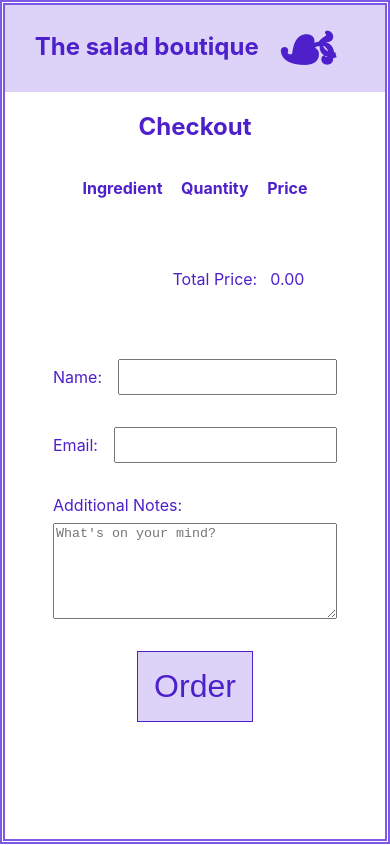
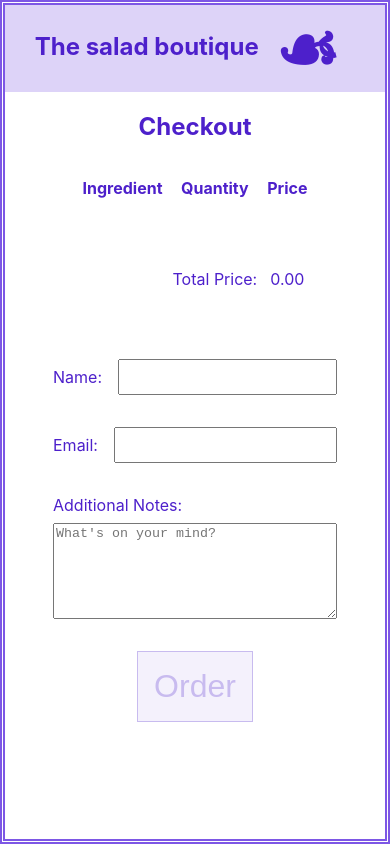
Before and after one commit to danield770/salad-orders, a React (Create React App) app: page /salad-orders/checkout in a window 390 px wide. Built offline with nearby package versions, Linux system fonts and the light colour scheme.

Commit message:
add disabled btn style

```diff
--- a/src/App.css
+++ b/src/App.css
@@ -181,6 +181,9 @@ textarea {
   .btn-primary {
     margin-bottom: 2rem;
   }
+  .btn-primary[disabled] {
+    opacity: 0.3;
+  }
   .modal-content {
     padding: 1rem;
     box-sizing: border-box;
```
